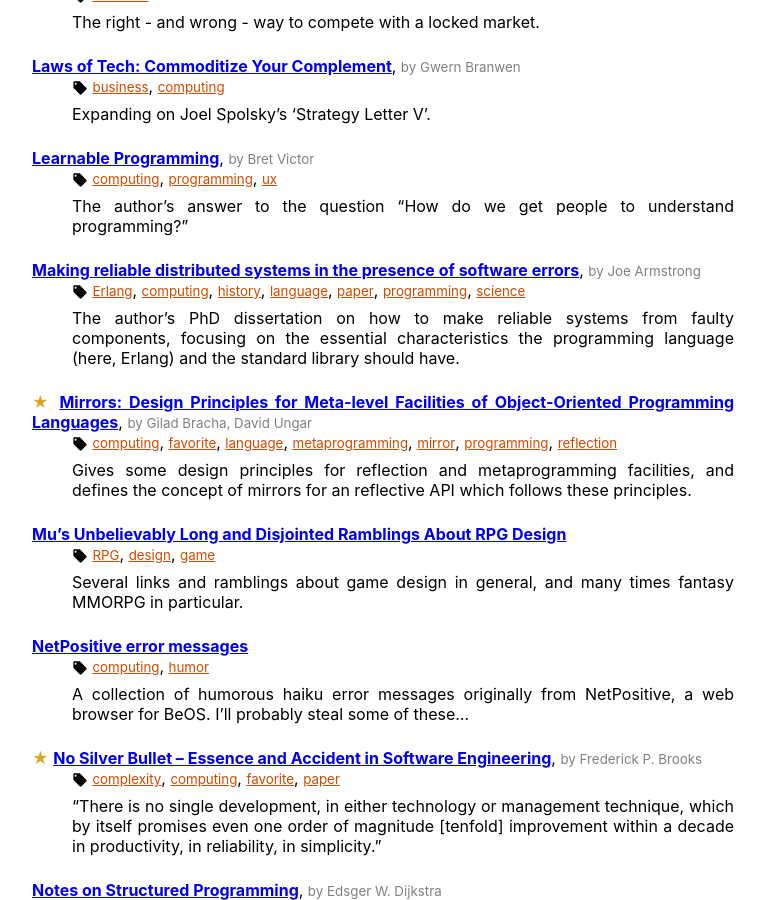
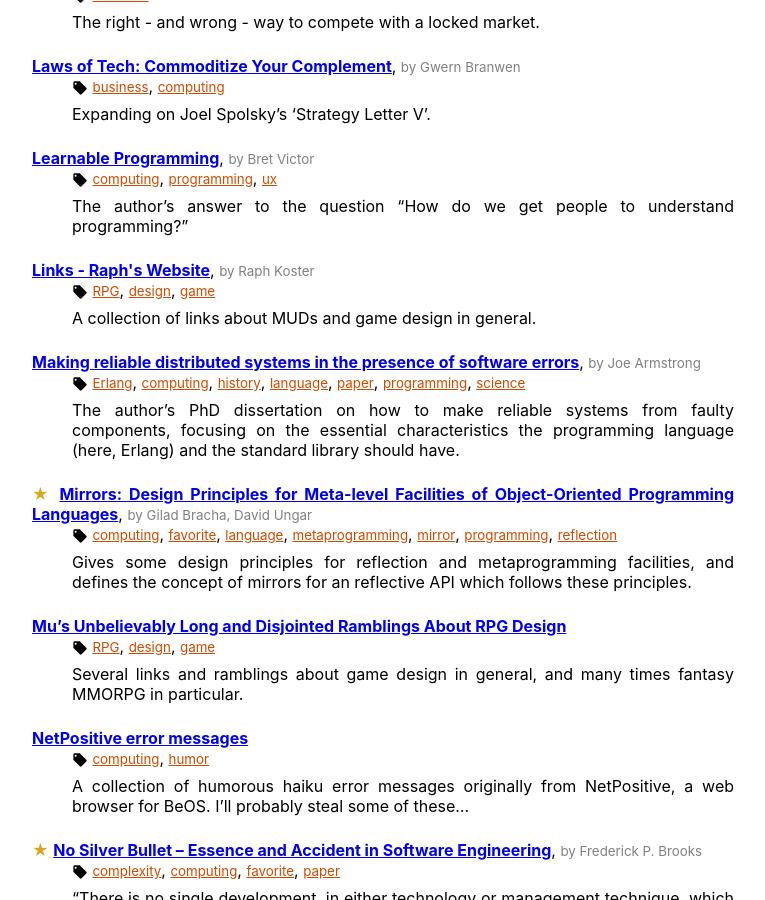
Before and after one commit to hanjos/hanjos.github.io, a Jekyll site: the page built from bookmarks.md, in a window 1280 px wide and 900 px high, scrolled down 4085 px. Shown: the whole window, without its empty margins (324-1089 px from the left). Built offline with Jekyll 4.4.1, drawn with Linux system fonts in a browser that asks for light colours.

Commit message:
Update bookmarks.yml

```diff
--- a/_data/bookmarks.yml
+++ b/_data/bookmarks.yml
@@ -390,3 +390,8 @@
   authors: Olle Fredriksson
   description: Why building a compiler around a query system (database?) instead of a pipeline may yield significant advantages for your language tooling.
   tags: ['compiler', 'computing', 'language', 'programming']
+- url: https://www.raphkoster.com/games/links/
+  title: Links - Raph's Website
+  authors: Raph Koster
+  description: A collection of links about MUDs and game design in general.
+  tags: ['design', 'game', 'RPG']
```
